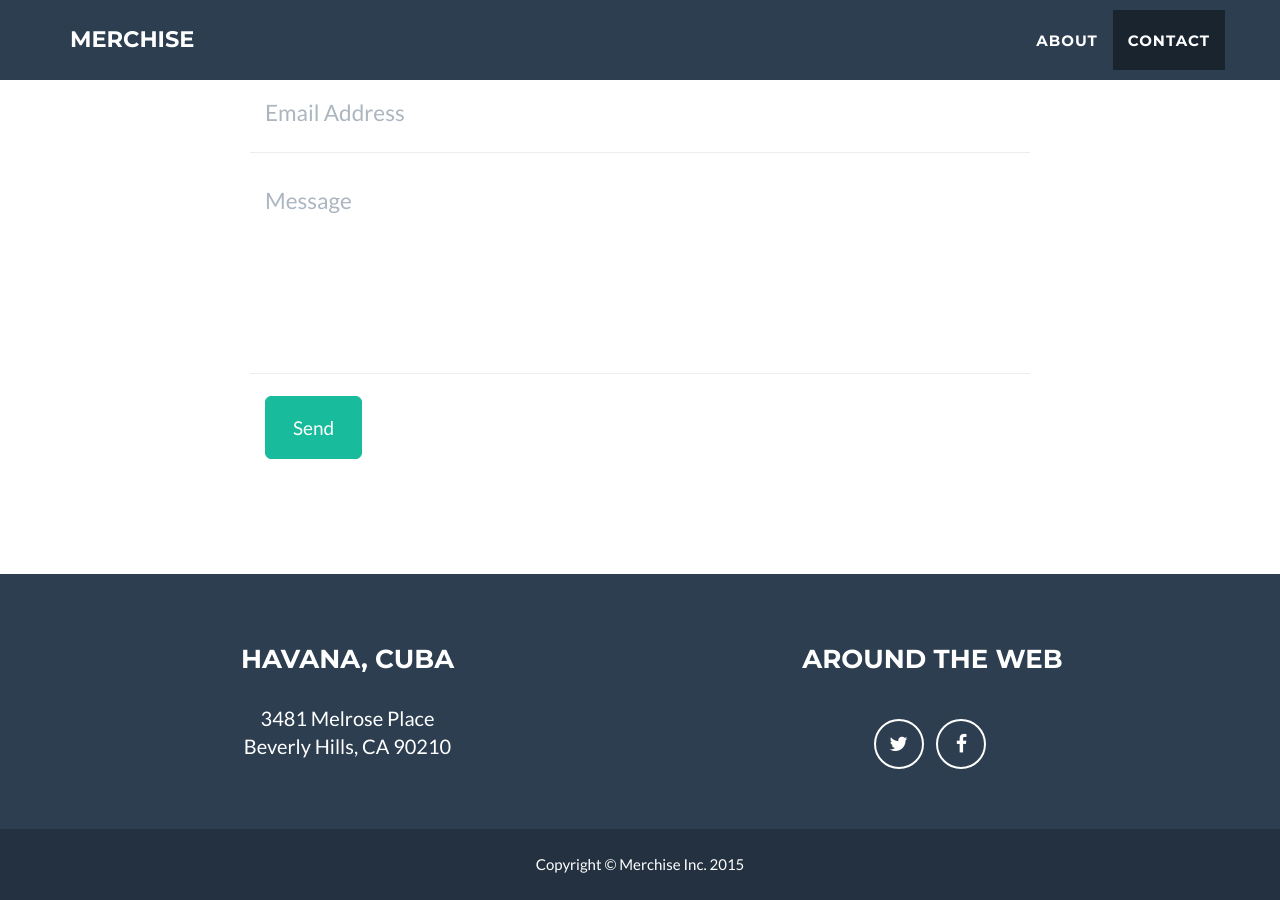
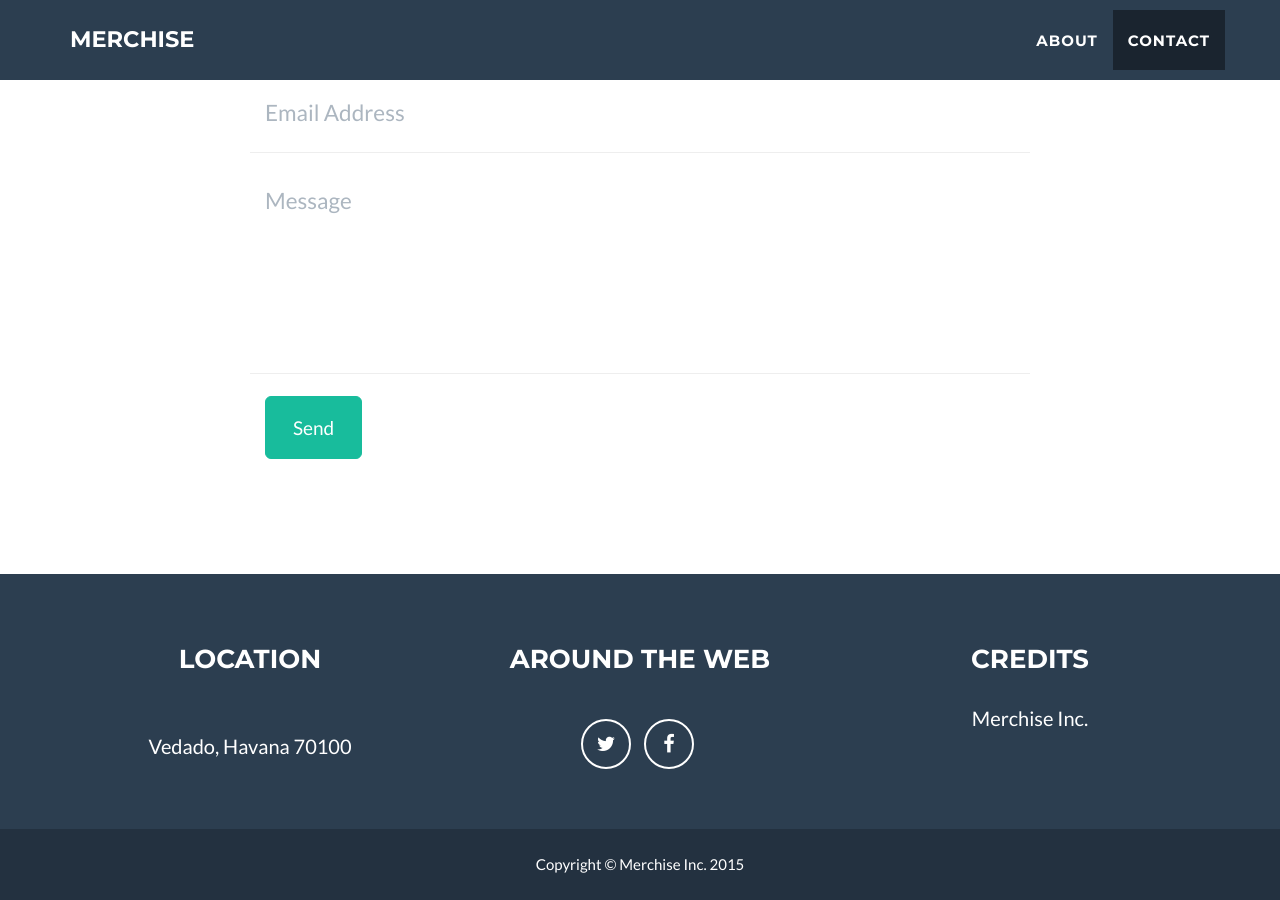
Before and after one commit to merchise-dev/merchise-dev.github.io, a Jekyll site: the page built from index.html, in a window 1280 px wide and 900 px high, scrolled down 1658 px. Built offline with Jekyll 4.4.1, drawn with Linux system fonts in a browser that asks for light colours.

Commit message:
update address, put back 3 columns on footer

```diff
--- a/_config.yml
+++ b/_config.yml
@@ -16,7 +16,7 @@ color:
 # Footer settings
 footer:
   copyright: Merchise Inc.
-  location: 'Havana, Cuba'
+  location: Location
   social: Around the Web
   credits: Credits
 
@@ -29,11 +29,11 @@ social:
 
 # Postal address (add as many lines as necessary)
 address:
-  - line: 3481 Melrose Place
-  - line: Beverly Hills, CA 90210
+  - line:
+  - line: Vedado, Havana 70100
 
 # Credits content
-credits: 'Freelancer is a free to use, open source Bootstrap theme created by <a href="http://startbootstrap.com">Start Bootstrap</a>.'
+credits: 'Merchise Inc.'
 
 # Build settings
 markdown: kramdown
--- a/_includes/footer.html
+++ b/_includes/footer.html
@@ -3,7 +3,7 @@
         <div class="footer-above">
             <div class="container">
                 <div class="row">
-                    <div class="footer-col col-md-6">
+                    <div class="footer-col col-md-4">
                         <h3>{{ site.footer.location }}</h3>
                         <p>
                             {% for adress in site.address %}
@@ -11,7 +11,7 @@
 		                    {% endfor %}
                         </p>
                     </div>
-                    <div class="footer-col col-md-6">
+                    <div class="footer-col col-md-4">
                         <h3>{{ site.footer.social }}</h3>
                         <ul class="list-inline">
                             {% for network in site.social %}
@@ -20,6 +20,10 @@
                             </li>
 		                    {% endfor %}
                         </ul>
+                    </div>
+                    <div class="footer-col col-md-4">
+                        <h3>{{ site.footer.credits }}</h3>
+                        <p>{{ site.credits }}</p>
                     </div>
                 </div>
             </div>
```
